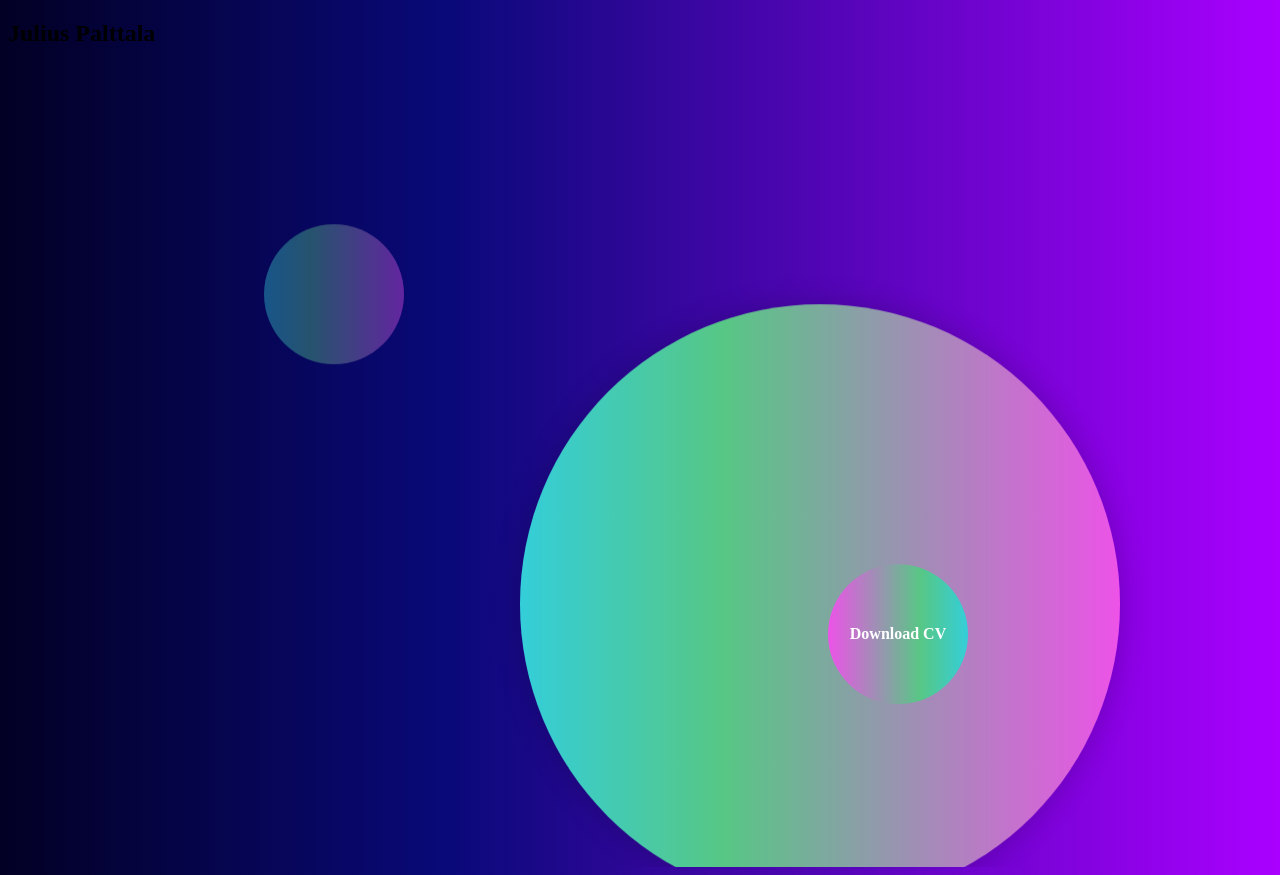
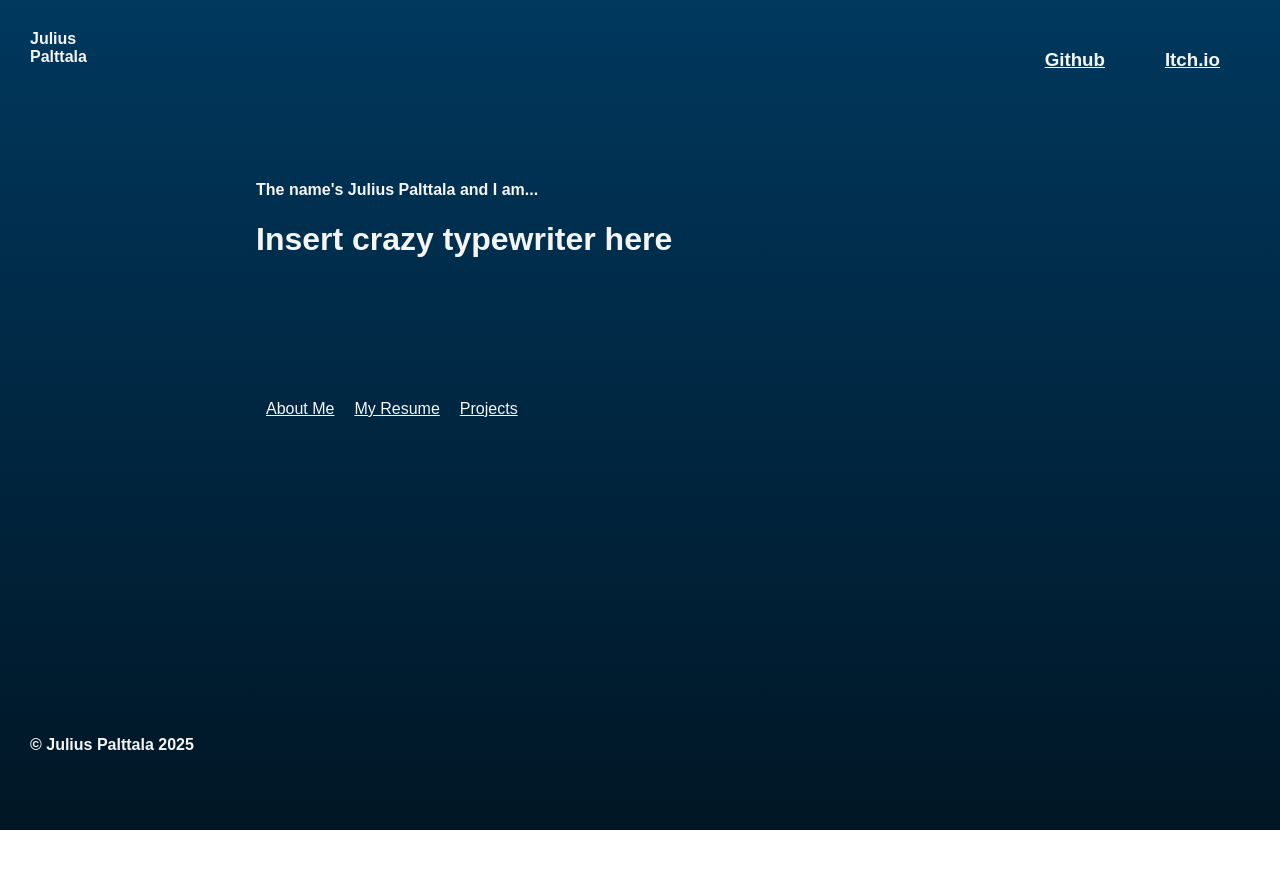
Before and after one commit to JA-P07/portfolio, a plain HTML site: page index.html in a window 1280 px wide. After the commit the page ends 830 px from the top, so only its background shows below. Drawn offline with Linux system fonts and the light colour scheme; a web font is replaced by a local one.

Commit message:
uutta foliooo

```diff
--- a/index.html
+++ b/index.html
@@ -5,41 +5,34 @@
     <meta charset="UTF-8">
     <meta name="viewport" content="width=device-width, initial-scale=1.0">
     <link rel="stylesheet" href="style.css">
-    <title>Julius Palttala</title>
+<style>
+@import url('https://fonts.googleapis.com/css2?family=Atkinson+Hyperlegible+Next:ital,wght@0,200..800;1,200..800&family=Averia+Sans+Libre:ital,wght@0,300;0,400;0,700;1,300;1,400;1,700&family=Encode+Sans+SC:wght@100..900&display=swap');
+</style>
+    <title> Julius Palttala</title>
 </head>
-<script>
-    document.addEventListener('keydown', e => {
-        if (e.key === 'ArrowRight') window.scrollBy({ left: window.innerWidth, behavior: 'smooth' });
-        if (e.key === 'ArrowLeft') window.scrollBy({ left: -window.innerWidth, behavior: 'smooth' });
-    });
-
-</script>
 
 <body>
+
     <nav>
-        <h1>Julius Palttala</h1>
+        <h4><b>Julius<br>Palttala</b></h4>
+        <div class="links">
+            <a href=""><h3>Github</h3></a>
+            <a href=""><h3>Itch.io</h3></a>
+        </div>
 
     </nav>
-
-    <div class="slides">
-        <section class="Home">
-            <div class="hero">
-                <div class="bubble bubble-big"></div>
-                <div class="bubble bubble-small empty"></div>
-                <div class="bubble bubble-small cv">
-                    <a href="cv.pdf" class="cv-button">Download CV</a>
-                </div>
-            </div>
-        </section>
-        <section class="About">
-            <p>täällä asiaa meikäläisestä</p>
-        </section>
-        <section class="Projects"></section>
-        <section class="Contact"></section>
+    <div class="heroText">
+        <h4>The name's Julius Palttala and I am...</h4>
+        <h1>Insert crazy typewriter here</h1>
     </div>
-
+    <br>
+    <div class="content">
+    <a href="">About Me</a>
+    <a href="">My Resume</a>
+    <a href="">Projects</a>
+    </div>
     <footer>
-
+        <p>© Julius Palttala 2025</p>
     </footer>
 </body>
 
--- a/style.css
+++ b/style.css
@@ -1,97 +1,76 @@
+
+
 body {
-background: #020024;
-background: linear-gradient(90deg, rgba(2, 0, 36, 1) 0%, rgba(9, 9, 121, 1) 35%, rgba(170, 0, 255, 1) 100%);
+    height: 100vh;
+    margin: 0;
+    background: linear-gradient(to bottom, #00385e 0%, rgb(0, 22, 37) 100%);
+    background-repeat: no-repeat;
+    background-size: cover;
+
+     font-family: "Atkinson Hyperlegible Next", sans-serif;
 }
 
-.slides {
-    display: flex;
-    overflow-x: auto;
-    scroll-snap-type: x mandatory;
-    height: 100vh;
-    width: 100vw;
+nav{
+    position: sticky;
+    top: 0;
+    z-index: 100;
+    margin: 30px;
+    color: whitesmoke;
+    h4{
+        font-weight: 800;
+        hr{
+            text-align: left;
+            margin-top: -10px;
+            margin-bottom: -2px;
+            color: whitesmoke;
+            max-width: 10%;
+        }
+    }
 }
 
-.slide {
-    min-width: 100vw;
-    height: 100vh;
-    scroll-snap-align: start;
-    flex-shrink: 0;
-    background-color: blue;
+.content{
+    display: flex;
+    flex-direction: row;
+    color: whitesmoke;
+    position: absolute;
+    left: 20%;
+    top: 50%;
+    a{
+        color: whitesmoke;
+        margin-left: 10px;
+        margin-right: 10px;
+    }
 }
 
-.hero {
-    height: 100vh;
-    width: 100vw;
-    position: relative;
-    display: flex;
-    justify-content: center;
-    align-items: center;
+.links{
+  position: absolute;
+  top: 0;
+  right: 0;
+  display: flex;
+  flex-direction: row;
+  justify-content: end;
+  a{
+    color: whitesmoke;
+    margin-left: 30px;
+    margin-right: 30px;
+  }
 }
 
-/* Base bubble look */
-.bubble {
-    border-radius: 50%;
-    background: #34ced9;
-    background: linear-gradient(90deg, rgba(52, 206, 217, 1) 0%, rgba(87, 199, 133, 1) 34%, rgba(237, 83, 232, 1) 100%);
+.heroText{
+    size: 50px;
     position: absolute;
-    display: flex;
-    justify-content: center;
-    align-items: center;
+    left: 20%;
+    top: 20%;
+    color: whitesmoke;
+    font-family: "Atkinson Hyperlegible Next", sans-serif;
+
 }
 
-/* Big one for your image */
-.bubble-big {
-    width: 600px;
-    height: 600px;
-    overflow: hidden;
-    box-shadow: 0 0 30px rgba(0,0,0,0.2);
+footer{
+    position: absolute;
+    bottom: 0;
+    margin: 30px;
+    color: whitesmoke;
+    font-weight: 800;
+
 }
-
-/* Small ones */
-.bubble-small {
-    width: 140px;
-    height: 140px;
-}
-
-/* Empty bubble */
-.empty {
-    opacity: 0.4;
-}
-
-/* CV bubble */
-.cv {
-    background: #ED53E8;
-background: linear-gradient(90deg, rgba(237, 83, 232, 1) 0%, rgba(87, 199, 133, 1) 66%, rgba(52, 206, 217, 1) 100%);
-}
-
-.cv-button {
-    color: white;
-    text-decoration: none;
-    font-weight: bold;
-}
-
-.bubble-big {
-    top: 30%;
-    left: 40%;
-    transform: translate(-50%, -50%);
-}
-
-.bubble-small.empty {
-    top: 20%;
-    left: 20%;
-}
-
-.bubble-small.cv {
-    bottom: 20%;
-    right: 25%;
-}
-
-.bubble {
-    animation: float 6s ease-in-out infinite;
-}
-
-@keyframes float {
-    0% { transform: translateY(0); }
-    50% { transform: translateY(-12px); }
-    100% { transform: translateY(0); }
-}
```
